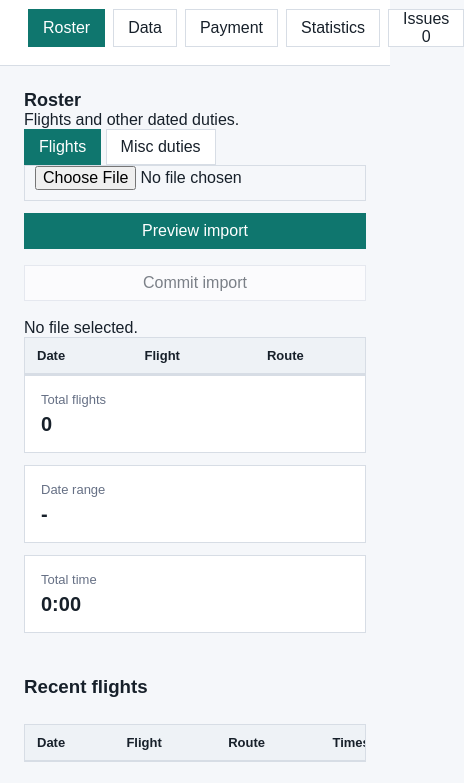
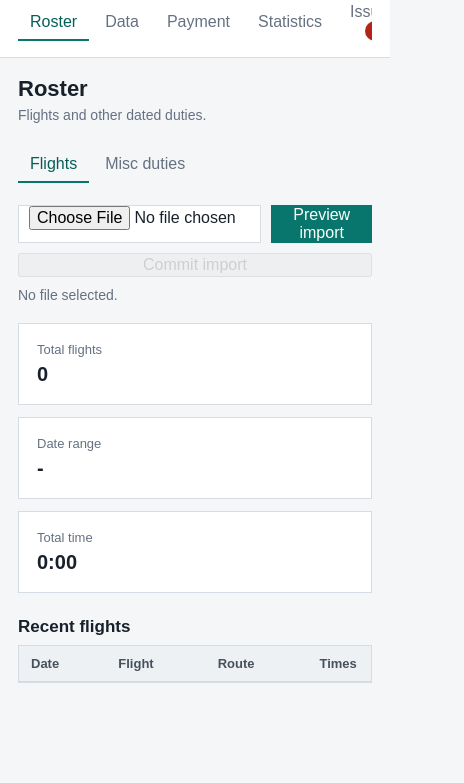
Before and after one commit to arjan-io/roster-calculator, a website: page public/index.html in a window 390 px wide. Shown: the part 59-842 px from the top of the page, 464 px wide, since content can reach past the window. Drawn offline with Linux system fonts and the light colour scheme; no server answers.

Commit message:
Style roster and data workspaces

```diff
--- a/public/styles.css
+++ b/public/styles.css
@@ -1,225 +1,208 @@
 :root {
   color-scheme: light;
-  --ink: #17202a;
-  --muted: #667085;
-  --line: #d7dde5;
+  --ink: #18212b;
+  --muted: #657181;
+  --line: #d6dce4;
   --panel: #ffffff;
-  --band: #f5f7fa;
-  --accent: #0f766e;
-  --accent-ink: #ffffff;
-  --warning: #9a3412;
+  --band: #f4f6f8;
+  --accent: #08766c;
+  --accent-dark: #075e57;
+  --danger: #b42318;
+  --warning-bg: #fff7ed;
 }
-
-* {
-  box-sizing: border-box;
-}
-
+* { box-sizing: border-box; }
 body {
   margin: 0;
   color: var(--ink);
   background: var(--band);
   font-family: Arial, Helvetica, sans-serif;
 }
-
+button, input, select { font: inherit; }
+button { cursor: pointer; }
+h1, h2, h3, p { margin: 0; }
+h1 { font-size: 21px; }
+h2 { font-size: 22px; }
+h3 { font-size: 17px; }
 .app-header {
   display: flex;
   align-items: center;
   justify-content: space-between;
   gap: 24px;
-  padding: 18px 28px;
+  padding: 14px 28px;
   background: var(--panel);
   border-bottom: 1px solid var(--line);
+  position: sticky;
+  top: 0;
+  z-index: 10;
 }
-
-h1,
-h2,
-p {
-  margin: 0;
+.main-nav, .sub-nav {
+  display: flex;
+  align-items: center;
+  gap: 4px;
 }
-
-h1 {
-  font-size: 22px;
+.main-nav button, .sub-nav button {
+  min-height: 36px;
+  border: 0;
+  border-bottom: 2px solid transparent;
+  background: transparent;
+  color: var(--muted);
+  padding: 0 12px;
 }
-
-h2 {
-  font-size: 18px;
+.main-nav button.active, .sub-nav button.active {
+  color: var(--accent-dark);
+  border-bottom-color: var(--accent);
 }
-
-nav {
+.count {
+  display: inline-grid;
+  place-items: center;
+  min-width: 20px;
+  height: 20px;
+  margin-left: 4px;
+  border-radius: 10px;
+  color: white;
+  background: var(--danger);
+  font-size: 12px;
+}
+main { max-width: 1280px; margin: 0 auto; padding: 24px; }
+.page, .panel { display: none; }
+.page.active, .panel.active { display: block; }
+.page-title {
   display: flex;
+  align-items: end;
+  justify-content: space-between;
+  gap: 24px;
+  margin-bottom: 22px;
+}
+.page-title p, .status, .section-heading p, .empty-view p {
+  color: var(--muted);
+  margin-top: 5px;
+  font-size: 14px;
+}
+.toolbar, form {
+  display: flex;
+  align-items: center;
+  gap: 10px;
+}
+.toolbar { justify-content: space-between; margin-bottom: 10px; }
+input, select {
+  width: 100%;
+  min-height: 38px;
+  border: 1px solid var(--line);
+  background: white;
+  color: var(--ink);
+  padding: 0 10px;
+}
+input:focus, select:focus {
+  outline: 2px solid rgba(8, 118, 108, .2);
+  border-color: var(--accent);
+}
+button[type="submit"], #commit-button:not(:disabled) {
+  min-height: 38px;
+  border: 1px solid var(--accent);
+  background: var(--accent);
+  color: white;
+  padding: 0 14px;
+}
+button[type="submit"]:hover, #commit-button:not(:disabled):hover { background: var(--accent-dark); }
+button:disabled { cursor: not-allowed; opacity: .5; }
+.secondary {
+  min-height: 38px;
+  border: 1px solid var(--line);
+  background: white;
+  padding: 0 14px;
+}
+.data-form {
+  display: grid;
+  grid-template-columns: repeat(4, minmax(120px, 1fr)) auto auto;
+  align-items: end;
+  gap: 12px;
+  padding: 16px;
+  margin-bottom: 16px;
+  background: white;
+  border: 1px solid var(--line);
+}
+.data-form label { display: grid; gap: 6px; color: var(--muted); font-size: 13px; }
+.data-form .wide { grid-column: span 2; }
+.payment-form { grid-template-columns: 180px 180px 1fr auto auto auto; }
+.component-editor { display: grid; gap: 8px; }
+.component-row {
+  display: grid;
+  grid-template-columns: minmax(140px, 1fr) 180px 110px 110px 38px;
   gap: 8px;
 }
-
-button {
-  min-height: 36px;
-  border: 1px solid var(--line);
-  background: var(--panel);
-  color: var(--ink);
-  padding: 0 14px;
-  font: inherit;
-  cursor: pointer;
-}
-
-button.active,
-button[type="submit"],
-#commit-button:not(:disabled) {
-  border-color: var(--accent);
-  background: var(--accent);
-  color: var(--accent-ink);
-}
-
-button:disabled {
-  cursor: not-allowed;
-  opacity: 0.55;
-}
-
-main {
-  max-width: 1180px;
-  margin: 0 auto;
-  padding: 24px;
-}
-
-.toolbar {
-  display: flex;
-  justify-content: space-between;
-  gap: 16px;
-  align-items: center;
-  margin-bottom: 18px;
-}
-
-form {
-  display: flex;
-  gap: 12px;
-  align-items: center;
-}
-
-input {
-  min-height: 36px;
-  border: 1px solid var(--line);
-  padding: 0 10px;
-  font: inherit;
-}
-
-input[type="file"] {
-  max-width: 420px;
-}
-
-.airport-form {
-  display: grid;
-  grid-template-columns: 90px minmax(180px, 1fr) minmax(230px, 1fr) auto;
-  margin-bottom: 10px;
-}
-
-.summary-grid {
-  display: grid;
-  grid-template-columns: repeat(3, minmax(0, 1fr));
-  gap: 12px;
-  margin-bottom: 24px;
-}
-
-.summary-grid div {
-  background: var(--panel);
-  border: 1px solid var(--line);
-  padding: 16px;
-}
-
-.summary-grid span {
-  display: block;
-  color: var(--muted);
-  font-size: 13px;
-  margin-bottom: 6px;
-}
-
-.summary-grid strong {
-  font-size: 20px;
-}
-
-section {
-  margin-bottom: 24px;
-}
-
-.view {
-  display: none;
-}
-
-.view.active {
-  display: block;
-}
-
-.empty-view {
-  background: var(--panel);
-  border: 1px solid var(--line);
-  padding: 22px;
-}
-
-.empty-view p {
-  color: var(--muted);
-  margin-top: 8px;
-}
-
 .section-heading {
   display: flex;
   align-items: end;
   justify-content: space-between;
   gap: 16px;
-  margin-bottom: 8px;
-  margin-top: 18px;
+  margin: 18px 0 8px;
 }
-
-.section-heading p {
-  color: var(--muted);
-  font-size: 14px;
+.summary-grid {
+  display: grid;
+  grid-template-columns: repeat(3, minmax(0, 1fr));
+  gap: 12px;
+  margin: 20px 0 24px;
 }
-
+.summary-grid div, .empty-view {
+  background: white;
+  border: 1px solid var(--line);
+  padding: 18px;
+}
+.summary-grid span { display: block; color: var(--muted); font-size: 13px; margin-bottom: 6px; }
+.summary-grid strong { font-size: 20px; }
 .table-wrap {
   overflow: auto;
-  background: var(--panel);
+  background: white;
   border: 1px solid var(--line);
 }
-
-table {
-  width: 100%;
-  border-collapse: collapse;
-  min-width: 840px;
-}
-
-th,
-td {
+table { width: 100%; min-width: 820px; border-collapse: collapse; }
+th, td {
   padding: 10px 12px;
   border-bottom: 1px solid var(--line);
   text-align: left;
   white-space: nowrap;
 }
+th { background: #edf1f4; color: #46515e; font-size: 13px; }
+tr:last-child td { border-bottom: 0; }
+tr.duplicate td { color: #9a3412; background: var(--warning-bg); }
+.actions { width: 84px; text-align: center; }
+.action-cell { width: 42px; padding: 5px; text-align: center; }
+.icon-button {
+  width: 32px;
+  height: 32px;
+  border: 1px solid transparent;
+  background: transparent;
+  color: var(--accent-dark);
+  font-size: 20px;
+  line-height: 1;
+}
+.icon-button:hover { border-color: var(--line); background: var(--band); }
+.icon-button.danger { color: var(--danger); }
+.issues-list { display: grid; gap: 8px; }
+.issue-row {
+  display: grid;
+  grid-template-columns: 1fr auto;
+  gap: 16px;
+  width: 100%;
+  padding: 14px 16px;
+  border: 1px solid var(--line);
+  background: white;
+  text-align: left;
+}
+.issue-row span { color: var(--muted); }
+.hidden { display: none !important; }
 
-th {
-  background: #eef2f6;
-  font-size: 13px;
+@media (max-width: 900px) {
+  .app-header, .page-title, .toolbar { align-items: stretch; flex-direction: column; }
+  .app-header { position: static; padding: 14px 18px; }
+  .main-nav, .sub-nav { overflow-x: auto; }
+  main { padding: 18px; }
+  .data-form, .payment-form { grid-template-columns: 1fr 1fr; }
+  .data-form .wide { grid-column: 1 / -1; }
+  .component-row { grid-template-columns: 1fr 1fr; }
 }
-
-tr.duplicate td {
-  color: var(--warning);
+@media (max-width: 600px) {
+  .summary-grid, .data-form, .payment-form, .component-row { grid-template-columns: 1fr; }
+  .data-form .wide { grid-column: auto; }
+  .issue-row { grid-template-columns: 1fr; }
 }
-
-@media (max-width: 760px) {
-  .app-header,
-  .toolbar,
-  form,
-  .airport-form,
-  .section-heading {
-    align-items: stretch;
-    flex-direction: column;
-  }
-
-  nav,
-  .summary-grid {
-    grid-template-columns: 1fr;
-  }
-
-  .summary-grid {
-    display: grid;
-  }
-
-  .airport-form {
-    grid-template-columns: 1fr;
-  }
-}
```
